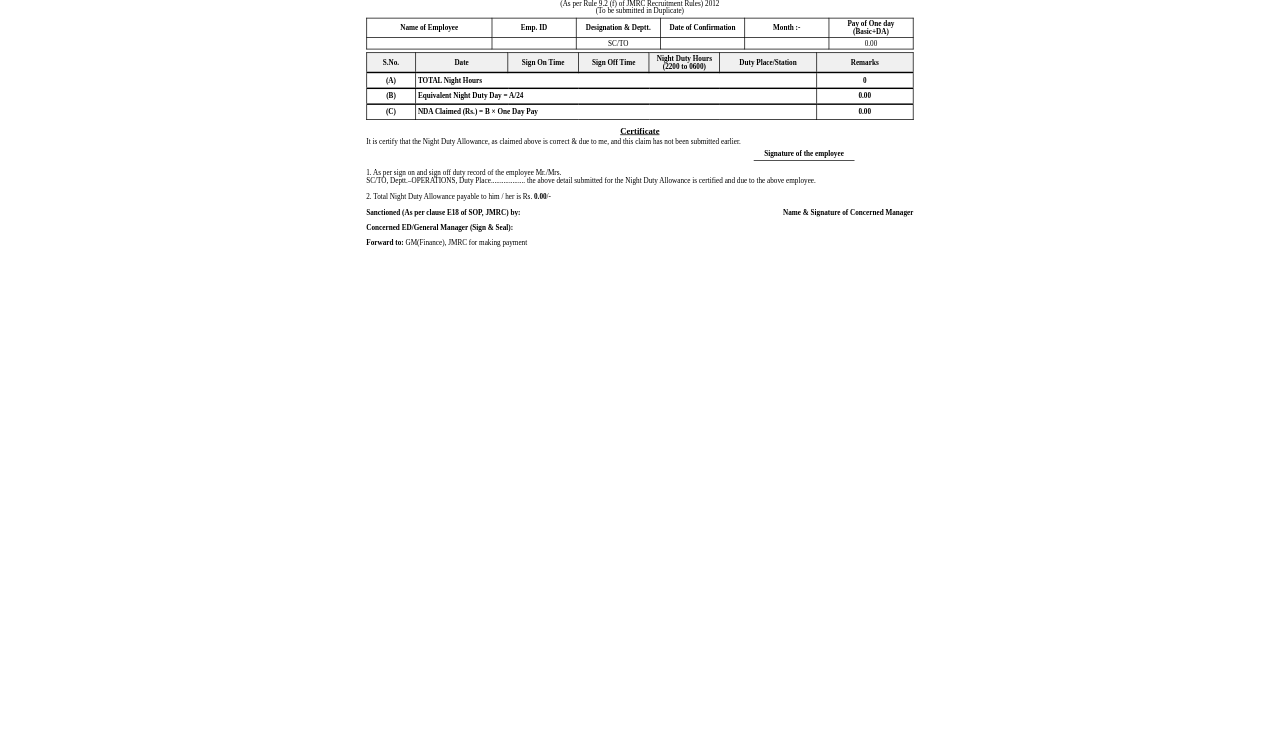
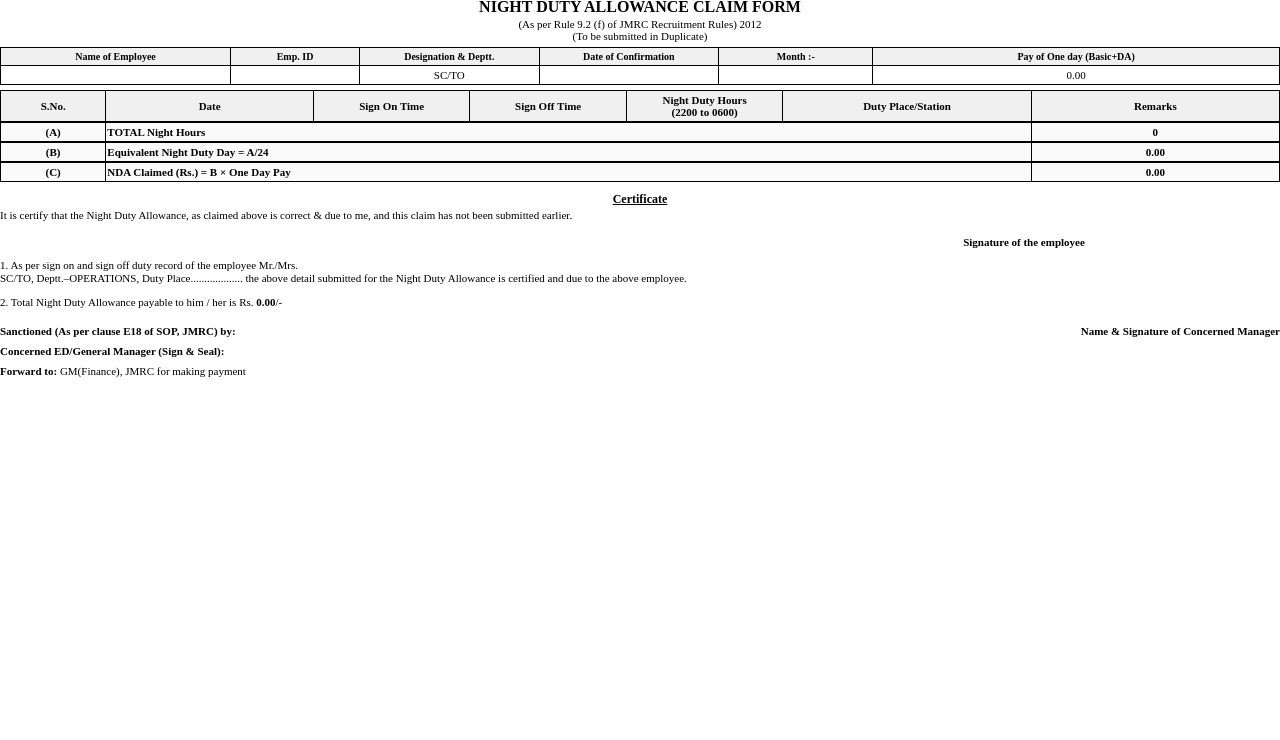
Before and after one commit to jmrc07/Jmrc, a plain HTML site: page NDAprint.html in a window 1280 px wide. Shown: the part 60-800 px from the top of the page. Drawn offline with Linux system fonts and the light colour scheme.

Commit message:
Add files via upload

```diff
--- a/NDAprint.html
+++ b/NDAprint.html
@@ -5,45 +5,71 @@
 <title>Night Duty Allowance Claim Form</title>
 <meta name="viewport" content="width=device-width,initial-scale=1" />
 <style>
-/* 1. Aggressive Margins and Scaling */
-@page { size: A4; margin: 5mm; }
+/* CENTRE FIT & NO OVERLAP STYLES */
+@page { size: A4 portrait; margin: 10mm 20mm; }
 html, body { margin: 0; padding: 0; background: #fff; }
+
 body {
-    width: 210mm;
-    transform: scale(0.72);
-    transform-origin: top center;
-    margin: 0 auto;
+    width: 100%;
     font-family: "Times New Roman", serif;
+    color: #000;
 }
-.page { width:760px; margin:0 auto; padding:0; }
 
-/* 2. Tight Header */
+.page {
+    width: 100%;
+    margin: 0 auto; /* Ensures horizontal centering */
+}
+
+/* Header */
 .logo { text-align:center; margin-bottom:2px; }
-.logo img { width:65px; height:auto; }
+.logo img { width:60px; height:auto; }
 h1 { text-align:center; font-size:16px; margin:2px 0; font-weight: bold; text-transform: uppercase; }
-.sub { text-align:center; font-size:10px; margin-bottom: 4px; }
+.sub { text-align:center; font-size:11px; margin-bottom: 5px; }
 
-/* 3. Compact Tables */
-table { border-collapse:collapse; width:100%; table-layout:fixed; margin-top: 4px; }
-th, td { border:1px solid #000; padding:2px 3px; font-size:10px; text-align:center; vertical-align: middle; }
-.meta th:nth-child(1), .meta td:nth-child(1) { width:22%; }
-.duty th { font-size:10px; font-weight:bold; background: #f0f0f0; }
-.duty td { height:16px; }
+/* Tables */
+table {
+    border-collapse:collapse;
+    width:100%;
+    table-layout:fixed;
+    margin: 5px auto; /* Centers the table */
+}
+th, td {
+    border:1px solid #000;
+    padding: 3px 1px;
+    font-size:11px;
+    text-align:center;
+    vertical-align: middle;
+    word-wrap: break-word;
+}
 
-/* 4. Certificate & Signatures Compacted */
-.cert-title { text-align:center; font-weight:bold; text-decoration:underline; font-size:12px; margin-top:8px; margin-bottom: 2px; }
-.cert-intro { font-size:10px; margin-top:2px; }
-.sig-employee { float:right; width:40%; text-align:center; font-size:10px; margin-top:5px; }
-.sigline { margin-top:4px; border-top:1px solid #000; width:140px; margin:4px auto 0 auto; }
-.cert-points { margin-top:5px; font-size:10px; line-height:1.2; }
+/* --- FIXED META COLUMNS (Prevents Overlap) --- */
+.meta th { font-weight: bold; background: #f0f0f0; font-size: 10px; }
+.meta td { font-size: 11px; }
 
-/* 5. Manager Block Compacted */
-.manager-row { margin-top:8px; font-size:10px; overflow: hidden; }
-.manager-left { float:left; width:48%; }
+/* Sum = 100% */
+.meta th:nth-child(1), .meta td:nth-child(1) { width: 18%; } /* Name */
+.meta th:nth-child(2), .meta td:nth-child(2) { width: 10%; } /* Emp ID */
+.meta th:nth-child(3), .meta td:nth-child(3) { width: 14%; } /* Designation */
+.meta th:nth-child(4), .meta td:nth-child(4) { width: 14%; } /* Confirm Date */
+.meta th:nth-child(5), .meta td:nth-child(5) { width: 12%; } /* Month */
+.meta th:nth-child(6), .meta td:nth-child(6) { width: 32%; } /* Pay (Wide) */
+
+.duty th { font-weight:bold; background: #f0f0f0; }
+
+/* Certificate Section */
+.cert-title { text-align:center; font-weight:bold; text-decoration:underline; font-size:12px; margin-top:10px; margin-bottom: 2px; }
+.cert-intro { font-size:11px; margin-top:2px; text-align: justify; }
+
+.sig-employee { float:right; width:40%; text-align:center; font-size:11px; margin-top:15px; font-weight:bold; }
+.cert-points { clear:both; margin-top:5px; font-size:11px; line-height:1.2; text-align: justify; }
+
+/* Footer/Signatures */
+.manager-row { margin-top:10px; font-size:11px; overflow: hidden; padding-top:5px; }
+.manager-left { float:left; width:48%; text-align: left; }
 .manager-right { float:right; width:48%; text-align:right; }
-.spacer { height:5px; clear:both; }
-.footer-row { margin-top: 5px; font-size: 10px; }
-.total-row td { font-weight:bold; border-top: 2px solid #000; }
+
+.footer-row { margin-top: 8px; font-size: 11px; clear:both; text-align: left; }
+.total-row td { font-weight:bold; border-top: 2px solid #000; background-color: #fafafa; }
 </style>
 </head>
 
@@ -54,8 +80,22 @@ th, td { border:1px solid #000; padding:2px 3px; font-size:10px; text-align:cent
   <div class="sub">(As per Rule 9.2 (f) of JMRC Recruitment Rules) 2012<br>(To be submitted in Duplicate)</div>
 
   <table class="meta">
-    <tr><th>Name of Employee</th><th>Emp. ID</th><th>Designation & Deptt.</th><th>Date of Confirmation</th><th>Month :-</th><th>Pay of One day (Basic+DA)</th></tr>
-    <tr><td id="empName"></td><td id="empId"></td><td>SC/TO</td><td id="confirmDate"></td><td id="month"></td><td id="payOneDay"></td></tr>
+    <tr>
+      <th>Name of Employee</th>
+      <th>Emp. ID</th>
+      <th>Designation & Deptt.</th>
+      <th>Date of Confirmation</th>
+      <th>Month :-</th>
+      <th>Pay of One day (Basic+DA)</th>
+    </tr>
+    <tr>
+      <td id="empName"></td>
+      <td id="empId"></td>
+      <td>SC/TO</td>
+      <td id="confirmDate"></td>
+      <td id="month"></td>
+      <td id="payOneDay"></td>
+    </tr>
   </table>
 
   <table class="duty">
@@ -68,7 +108,10 @@ th, td { border:1px solid #000; padding:2px 3px; font-size:10px; text-align:cent
 
   <div class="cert-title">Certificate</div>
   <div class="cert-intro">It is certify that the Night Duty Allowance, as claimed above is correct &amp; due to me, and this claim has not been submitted earlier.</div>
-  <div style="width:100%; overflow:hidden;"><div class="sig-employee"><b>Signature of the employee</b><div class="sigline"></div></div></div>
+
+  <div style="width:100%; overflow:hidden; margin-bottom:5px;">
+      <div class="sig-employee"><b>Signature of the employee</b></div>
+  </div>
 
   <div class="cert-points">
     <p>1. As per sign on and sign off duty record of the employee Mr./Mrs. <span id="certName" style="font-weight:bold;"></span><br>SC/TO, Deptt.–OPERATIONS, Duty Place................... the above detail submitted for the Night Duty Allowance is certified and due to the above employee.</p>
@@ -80,9 +123,7 @@ th, td { border:1px solid #000; padding:2px 3px; font-size:10px; text-align:cent
     <div class="manager-right"><b>Name & Signature of Concerned Manager</b></div>
   </div>
 
-  <div class="spacer"></div>
   <div class="footer-row"><b>Concerned ED/General Manager (Sign & Seal):</b></div>
-  <div class="spacer"></div>
   <div class="footer-row"><b>Forward to:</b> GM(Finance), JMRC for making payment</div>
 </div>
 
@@ -126,7 +167,6 @@ function computeNightHours(code, so, sf){
   if(cStr === "26A") return 3;
   if(cStr === "TO Night" || cStr.endsWith("-N")) return 8;
 
-  // Standard Numeric Duties
   const h1 = parseTimeHour(so), h2 = parseTimeHour(sf);
   if((h1 !== -1 && h1 < 6) || (h2 !== -1 && h2 >= 22)) return 1;
   return 0;
@@ -158,7 +198,6 @@ function computeNightHours(code, so, sf){
 
   dates.forEach(date => {
       const entries = Array.isArray(records[date]) ? records[date] : [records[date]];
-
       entries.forEach(r => {
           const dStr = String(r.duty);
           const info = DUTY_TABLE[dStr] || {};
```
